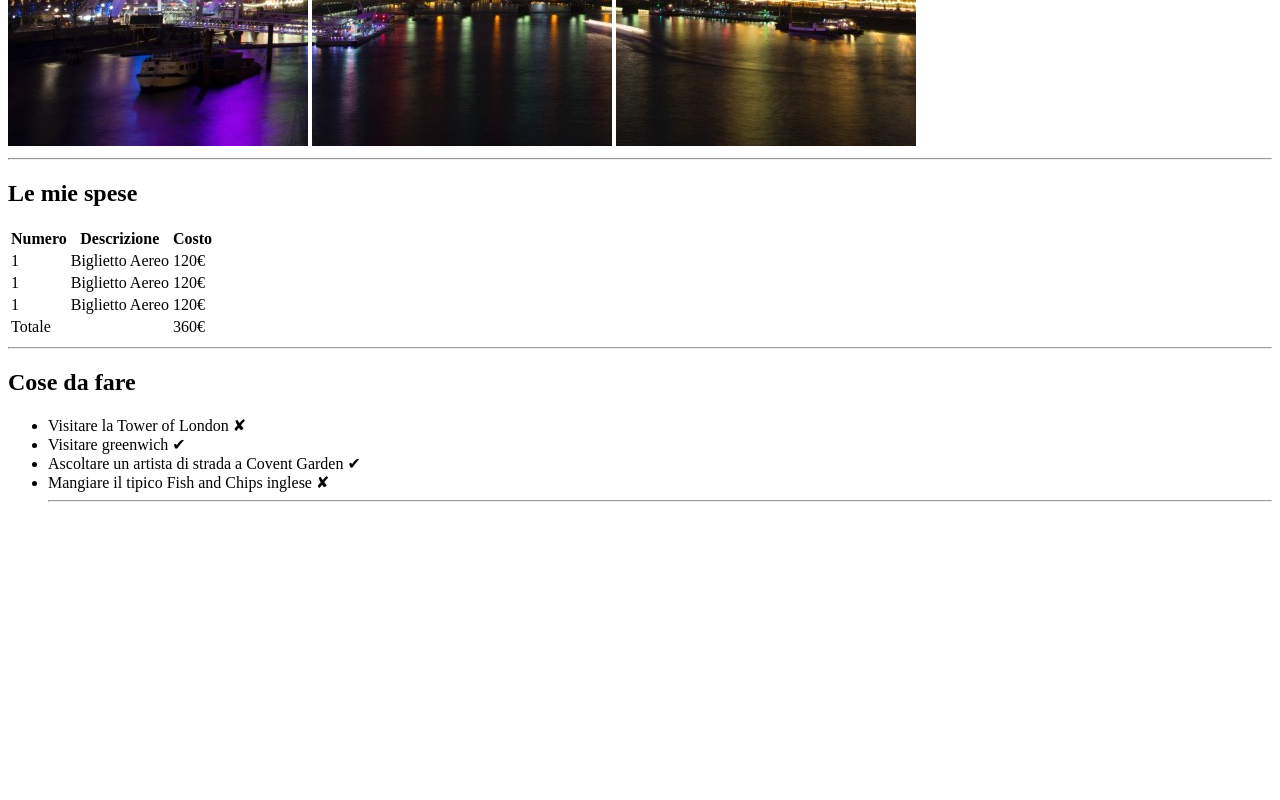
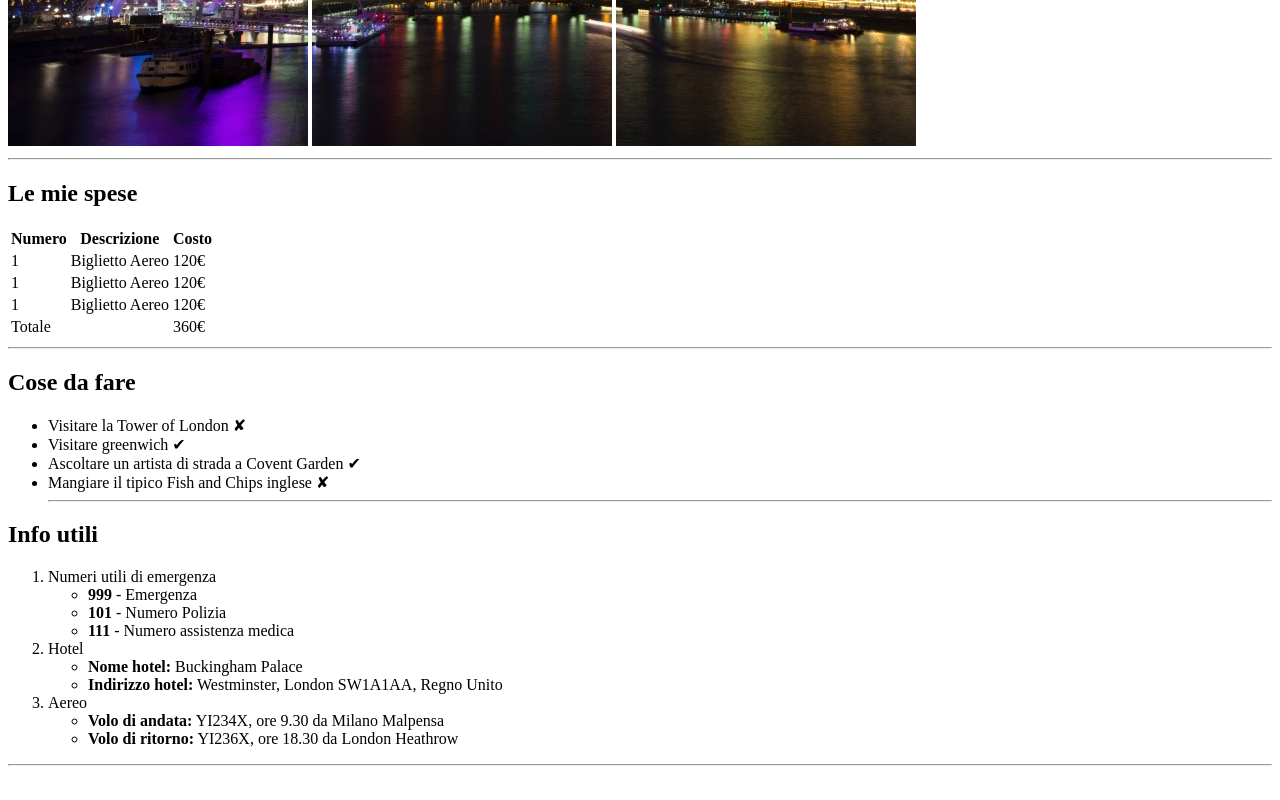
Before and after one commit to Pavel-Stefano/html-london-trip, a plain HTML site: page index.html in a window 1280 px wide. Shown: the part 534-1334 px from the top of the page. Before the commit the page ends 1078 px from the top, so only its background shows below. Drawn offline with Linux system fonts and the light colour scheme.

Commit message:
index: info utili

```diff
--- a/index.html
+++ b/index.html
@@ -75,6 +75,29 @@
 
         <!--info utili-->
         <section>
+            <h2>Info utili</h2>
+
+            <ol>
+                <li>Numeri utili di emergenza</li>
+                    <ul>
+                        <li><strong>999</strong> - Emergenza</li>
+                        <li><strong>101</strong> - Numero Polizia</li>
+                        <li><strong>111</strong> - Numero assistenza medica </li>
+                    </ul>
+
+                <li>Hotel</li>
+                    <ul>
+                        <li><strong>Nome hotel:</strong> Buckingham Palace</li>
+                        <li><strong>Indirizzo hotel:</strong> Westminster, London SW1A1AA, Regno Unito</li>
+                    </ul>
+
+                <li>Aereo</li>
+                    <ul>
+                        <li><strong>Volo di andata:</strong> YI234X, ore 9.30 da Milano Malpensa </li>
+                        <li><strong>Volo di ritorno:</strong> YI236X, ore 18.30 da London Heathrow </li>
+                    </ul>
+            </ol>
+            <hr>
 
         </section>
 
```
